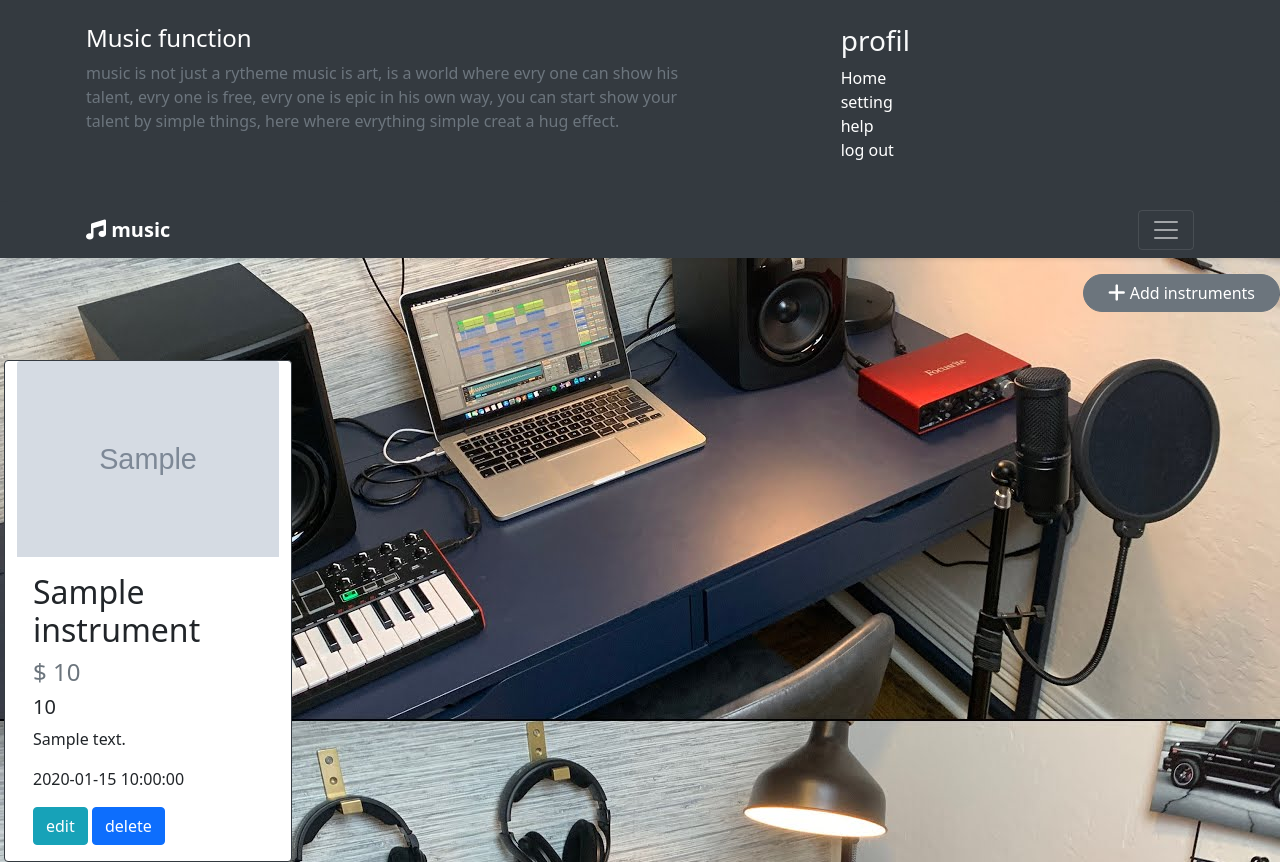
After one commit to faissal17/Syst-me-de-gestion-des-instruments-de-musique, a PHP site: page /music.php in a window 1280 px wide, after a click that opens the changed part. The commit adds this page. Run offline with PHP 8.4, Linux system fonts and the light colour scheme; tables that the repository leaves empty or names only in its code hold one stand-in row (values such as "Sample post"); grey boxes marked "Sample" are stand-in pictures; some libraries are stand-ins or nearby versions.

Commit message:
last update

```diff
--- a/database.php
+++ b/database.php
@@ -1,5 +1,5 @@
 <?php
 
-$conn = mysqli_connect('localhost','root','','musical');
+$conn = mysqli_connect("localhost","root","","music");
 
 ?>
--- /dev/null
+++ b/music.php
@@ -0,0 +1,125 @@
+<?php
+
+require('scripts.php')
+
+?>
+
+<!doctype html>
+<html lang="en">
+<head>
+  <meta charset="utf-8">
+  <meta name="viewport" content="width=device-width, initial-scale=1">
+  <meta name="description" content="">
+  <meta name="author" content="Mark Otto, Jacob Thornton, and Bootstrap contributors">
+  <meta name="generator" content="Hugo 0.72.0">
+  <title>Systme de gestion des instruments de musique</title>
+  <link rel="stylesheet" href="styles.css">
+  <!-- font awesom -->
+  <link rel="canonical" href="https://v5.getbootstrap.com/docs/5.0/examples/album/">
+  <script src="https://kit.fontawesome.com/19f21012c2.js" crossorigin="anonymous"></script>
+  <!-- Bootstrap core CSS -->
+<link rel="stylesheet" href="https://stackpath.bootstrapcdn.com/bootstrap/5.0.0-alpha1/css/bootstrap.min.css" integrity="sha384-r4NyP46KrjDleawBgD5tp8Y7UzmLA05oM1iAEQ17CSuDqnUK2+k9luXQOfXJCJ4I" crossorigin="anonymous"/>
+
+</head>
+<body>
+<style>
+body{
+  background-image: url(music.jpg);
+}
+</style>
+  <header>
+    <div class="collapse bg-dark" id="navbarHeader">
+      <div class="container">
+        <div class="row">
+          <div class="col-sm-8 col-md-7 py-4">
+            <h4 class="text-white">Music function</h4>
+            <p class="text-muted">music is not just a rytheme music is art, is a world where evry one can show his talent, evry one is free,
+                evry one is epic in his own way, you can start show your talent by simple things, here where evrything simple creat a hug effect.
+            </p>
+          </div>
+          <div class="col-sm-4 offset-md-1 py-4">
+            <ul class="list-unstyled">
+              <h3 class="text-light">profil</h3>
+              <li><a href="#" class="text-white text-decoration-none">Home</a></li>
+              <li><a href="#" class="text-white text-decoration-none">setting</a></li>
+              <li><a href="#" class="text-white text-decoration-none">help</a></li>
+              <li><a href="login.php" class="text-white text-decoration-none">log out</a></li>
+            </ul>
+          </div>
+        </div>
+      </div>
+    </div>
+    <div class="navbar navbar-dark bg-dark shadow-sm">
+      <div class="container">
+        <a href="#" class="navbar-brand d-flex align-items-center">
+          <strong><i class="fa-solid fa-music"></i> music</strong>
+        </a>
+        <button class="navbar-toggler" type="button" data-toggle="collapse" data-target="#navbarHeader"
+          aria-controls="navbarHeader" aria-expanded="false" aria-label="Toggle navigation">
+          <span class="navbar-toggler-icon"></span>
+        </button>
+      </div>
+    </div>
+</header>
+<div class="d-flex justify-content-end mt-3">
+<button type="button" data-bs-toggle="modal" data-toggle="modal" data-target="#exampleModal" class="btn btn-secondary btn-rounded px-4 rounded-pill"><i class="fa fa-plus fa-lg me-2 ms-n2 text-success-900"></i> Add instruments</button>
+</div>
+
+<div class="container-fluid mt-5">
+    <div class="row w-100">
+       <?php
+          getinser();
+        ?>
+     </div>
+</div>
+
+
+<!-- task modal -->
+
+<div class="modal fade" id="exampleModal" tabindex="-1" aria-labelledby="modal" aria-hidden="true">
+		<div class="modal-dialog">
+			<div class="modal-content">
+				<form action="scripts.php" method="POST" id="form-task">
+					<div class="modal-header">
+						<h5 class="modal-title">Add instruments</h5>
+						<a href="#" class="btn-close" data-bs-dismiss="modal"></a>
+					</div>
+					<div class="modal-body">
+							<!-- This Input Allows Storing Task Index  -->
+              <input type="file" name="img"><br><br>
+							<div class="mb-3">
+								<label class="form-label">Title</label>
+								<input type="text" name="title" class="form-control title_tasks"/>
+							</div>
+							<div class="mb-3">
+								<label class="form-label">price</label>
+								<input type="number" name="price" class="form-control title_tasks"/>
+							</div>
+							<div class="mb-3">
+								<label class="form-label">quantity</label>
+								<input type="number" name="quantity" class="form-control title_tasks"/>
+							</div>
+							<div class="mb-3">
+								<label class="form-label">Date</label>
+								<input name="date" type="datetime-local" class="form-control task_datetime"/>
+							</div>
+							<div class="mb-0">
+								<label class="form-label">Description</label>
+								<textarea name="description" class="form-control description" rows="10"></textarea>
+							</div>
+					</div>
+					<div class="modal-footer">
+						<a href="#" class="btn btn-white" data-dismiss="modal">Cancel</a>
+						<button type="submit" name="save" class="btn btn-primary task-action-btn" id="task-save-btn">Save</button>
+					</div>
+				</form>
+			</div>
+		</div>
+	</div>
+</body>
+
+ <script src="https://stackpath.bootstrapcdn.com/bootstrap/5.0.0-alpha1/js/bootstrap.min.js" integrity="sha384-oesi62hOLfzrys4LxRF63OJCXdXDipiYWBnvTl9Y9/TRlw5xlKIEHpNyvvDShgf/" crossorigin="anonymous"></script>
+<script src="https://cdn.jsdelivr.net/npm/popper.js@1.16.0/dist/umd/popper.min.js" integrity="sha384-Q6E9RHvbIyZFJoft+2mJbHaEWldlvI9IOYy5n3zV9zzTtmI3UksdQRVvoxMfooAo" crossorigin="anonymous"></script>
+<script src="https://cdn.jsdelivr.net/npm/bootstrap@5.2.2/dist/js/bootstrap.bundle.min.js" integrity="sha384-OERcA2EqjJCMA+/3y+gxIOqMEjwtxJY7qPCqsdltbNJuaOe923+mo//f6V8Qbsw3" crossorigin="anonymous"></script>
+
+</html>
--- a/scripts.php
+++ b/scripts.php
@@ -1,5 +1,108 @@
 <?php
 require('database.php');
 
+session_start();
+if(isset($_POST['submit']))     inser();
+if(isset($_POST['submit']))     inser2();
+if(isset($_POST['save']))     instrument();
+if(isset($_GET['id']))     deleteTask();
+
+
+function getinser(){
+    $requet="SELECT * FROM `instrument`";
+    global $conn;
+    $query=mysqli_query($conn,$requet);
+
+    while($rows=mysqli_fetch_assoc($query)){
+echo
+'<div class="card border-dark" style="width: 18rem">
+<img src="'.$rows["img"].'" class="card-img-top" />
+<div class="card-body">
+    <h2 class="card-title">'.$rows['title'].'</h2>
+    <h4 class="text-secondary">$ '.$rows['price'].'</h4>
+    <h5>'.$rows['quantity'].'</h4>
+        <p class="card-text">'.$rows['description'].'</p>
+        <p class="card-date">
+        '.$rows['date'].'
+        </p>
+        <a href="#modal-task" data-bs-toggle="modal"  class="btn btn-info">edit</a>
+<a href="scripts.php?id= '.$rows["id"].'" class="btn btn-primary">delete</a>
+</div>
+</div>';
+
+    }
+}
+
+
+
+
+
+
+function inser()
+{
+
+    $name =$_POST['name'];
+    $email=$_POST['email'];
+    $password=$_POST['password'];
+
+//CODE HERE
+$insert="INSERT INTO singup(`name`, `email`, `password`) VALUES ('$name','$email','$password')";
+
+global $conn;
+mysqli_query($conn,$insert);
+header('location:music.php');
+
+}
+
+function inser2(){
+    header('location:music.php');
+}
+
+function instrument(){
+
+//image save file
+$img=$_FILES['img']['name'];
+$tmp_img_name=$_FILES['img']['tmp_name'];
+$folder='image_uploaded/'.$img;
+move_uploaded_file($tmp_img_name,$folder);
+//end image save file
+
+    $title=$_POST['title'];
+    $price=$_POST['price'];
+    $quantity=$_POST['quantity'];
+    $date=$_POST['date'];
+    $description=$_POST['description'];
+    $img=$_POST['img'];
+
+//CODE HERE
+
+    $requet="INSERT INTO instrument(`title`, `price`, `quantity`, `date`, `description`,`img`)
+    VALUES ('$title','$price','$quantity','$date','$description','$folder')";
+
+global $conn;
+mysqli_query($conn,$requet);
+header('location:music.php');
+$_SESSION['message'] = "instrument has been added successfully !";
+
+}
+
+
+
+
+
+
+
+function deleteTask()
+    {
+        //CODE HERE
+       global $id,$conn;
+       $id=$_GET['id'];
+       $requete= "DELETE FROM instrument WHERE id='$id'";
+       $query=mysqli_query($conn,$requete);
+       if(isset($query))
+        //SQL DELETE
+        $_SESSION['message'] = "instrument has been deleted successfully !";
+		header('location: music.php');
+    }
 
 ?>
--- a/style.css
+++ b/styles.css
@@ -1,24 +1,31 @@
+body {
+    overflow-x: hidden;
+}
+
 .form-style {
     min-height: 100vh;
     display: flex;
     align-items: center;
     justify-content: center;
     padding-bottom: 48px;
+    margin-right: 55%;
 }
 
 .form-style form {
     padding: 20px;
     text-align: center;
-    width: 500px;
-    background: rgb(2, 0, 36);
-    background: linear-gradient( 90deg, rgba(2, 0, 36, 1) 0%, rgba(146, 29, 73, 1) 35%, rgba(0, 212, 255, 1) 100%);
+    width: 450px;
+    background: #232526;
+    background: -webkit-linear-gradient(to right, #414345, #232526);
+    background: linear-gradient(to right, #414345, #232526);
+    border-radius: 35px;
 }
 
 .form-style form h3 {
     font-size: 30px;
     text-transform: uppercase;
     margin-bottom: 10px;
-    color: black;
+    color: white;
 }
 
 .form-style form input,
@@ -27,7 +34,6 @@
     padding: 10px 15px;
     font-size: 17px;
     margin: 8px 0;
-    background: #eee;
     border-radius: 5px;
 }
 
@@ -37,23 +43,21 @@
 
 .form-style form .form-btn {
     background: white;
-    color: crimson;
+    color: blueviolet;
     text-transform: capitalize;
 }
 
 .form-style form .form-btn:hover {
-    background: crimson;
+    background: blue;
     color: white;
 }
 
-.background-image {
-    background-size: contain;
-    background-repeat: no-repeat;
-    width: 50px;
-    height: 50px;
+.form-style small {
+    position: absolute;
+    bottom: 0;
+    left: 0;
 }
 
-body {
-    overflow-x: hidden;
-    overflow-y: hidden;
+.list ul li {
+    color: red;
 }
```
Also changed, not shown: login.php (+20 -17 lines), main.php (added, +23 -0 lines), project.php (deleted, +0 -23 lines), script.js (+47 -0 lines), singup.php (+21 -24 lines), README.md (deleted), Tumblr.jpg (added), adele.png (added), consert.jpg (deleted), consertd.jpg (deleted), image_uploaded/pexels.jpg (added), music.jpg (added), song.png (added).
